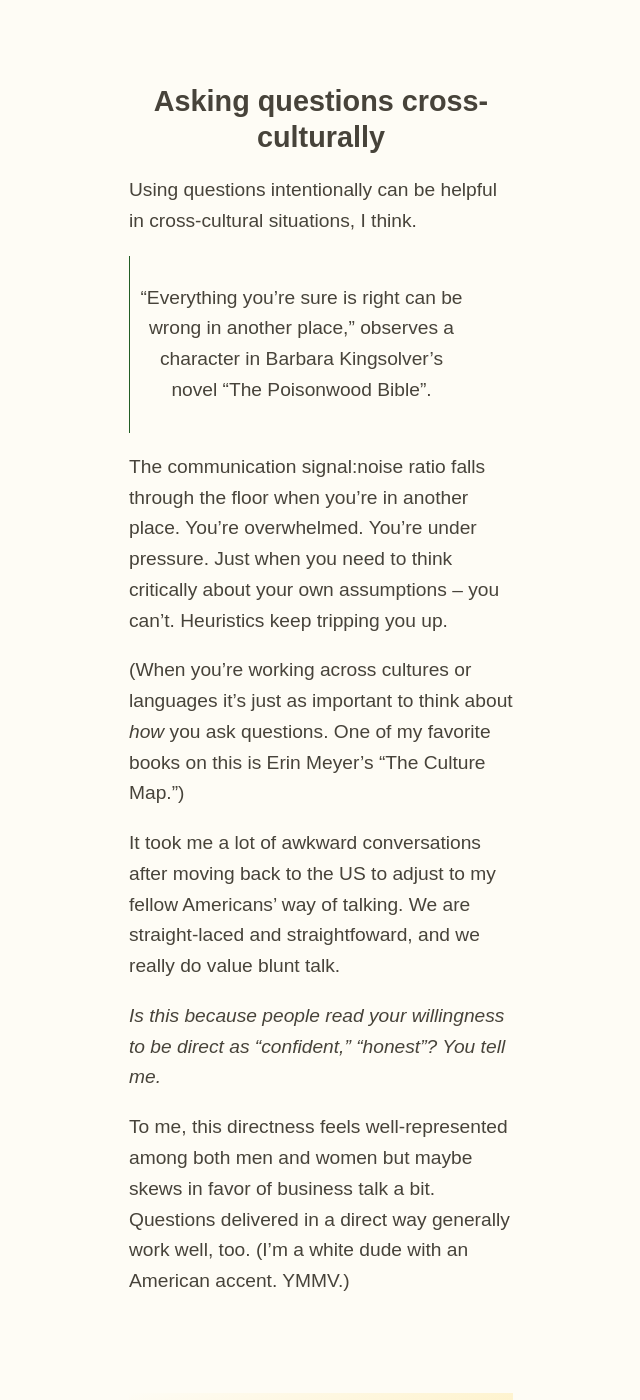
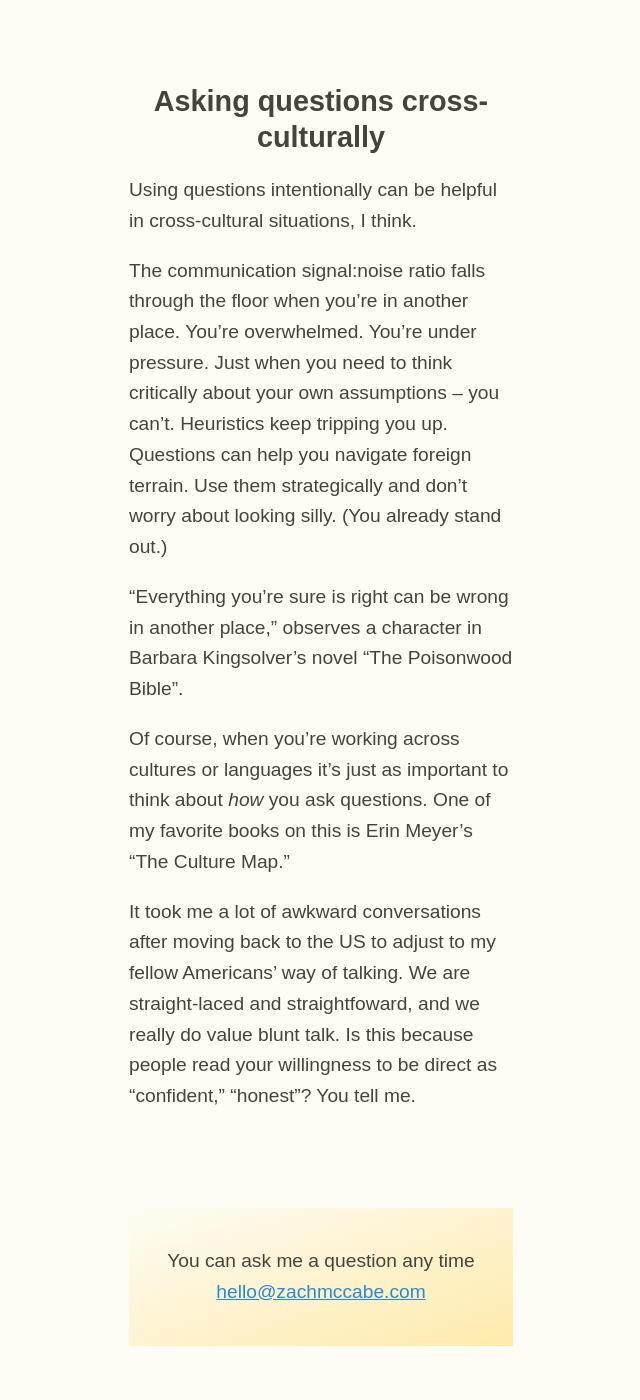
Before and after one commit to zachmccabe/zachmccabe.github.io, a Jekyll site: the page built from just_ask.md, in a window 1280 px wide and 1400 px high, scrolled down 1397 px. Shown: the whole window, without its empty margins (319-959 px from the left). Built offline with Jekyll 4.4.1, drawn with Linux system fonts in a browser that asks for light colours; some of the changed text lies outside the part shown.

Commit message:
Update just_ask.md

```diff
--- a/just_ask.md
+++ b/just_ask.md
@@ -3,7 +3,7 @@ layout: kaoliang3_article
 title: Just ask
 date: 2019-04-01
 description: Maybe “dumb” questions aren’t so dumb after all?
-cta: You can ask me a question any time! <a href="mailto:hello@zachmccabe.com">hello@zachmccabe.com</a>
+cta: You can ask me a question any time <a href="mailto:hello@zachmccabe.com">hello@zachmccabe.com</a>
 
 ---
 
@@ -37,14 +37,10 @@ Maybe "dumb" questions aren't so dumb after all?
 
 Using questions intentionally can be helpful in cross-cultural situations, I think.
 
-> "Everything you're sure is right can be wrong in another place," observes a character in Barbara Kingsolver's novel "The Poisonwood Bible".
+The communication signal:noise ratio falls through the floor when you're in another place. You're overwhelmed. You're under pressure. Just when you need to think critically about your own assumptions – you can't. Heuristics keep tripping you up. Questions can help you navigate foreign terrain. Use them strategically and don't worry about looking silly. (You already stand out.)
 
-The communication signal:noise ratio falls through the floor when you're in another place. You're overwhelmed. You're under pressure. Just when you need to think critically about your own assumptions – you can't. Heuristics keep tripping you up.
+"Everything you're sure is right can be wrong in another place," observes a character in Barbara Kingsolver's novel "The Poisonwood Bible".
 
-(When you're working across cultures or languages it's just as important to think about _how_ you ask questions. One of my favorite books on this is Erin Meyer's "The Culture Map.")
+Of course, when you're working across cultures or languages it's just as important to think about _how_ you ask questions. One of my favorite books on this is Erin Meyer's "The Culture Map."
 
-It took me a lot of awkward conversations after moving back to the US to adjust to my fellow Americans' way of talking. We are straight-laced and straightfoward, and we really do value blunt talk.
-
-_Is this because people read your willingness to be direct as "confident," "honest"? You tell me._
-
-To me, this directness feels well-represented among both men and women but maybe skews in favor of business talk a bit. Questions delivered in a direct way generally work well, too. (I'm a white dude with an American accent. YMMV.)
+It took me a lot of awkward conversations after moving back to the US to adjust to my fellow Americans' way of talking. We are straight-laced and straightfoward, and we really do value blunt talk. Is this because people read your willingness to be direct as "confident," "honest"? You tell me.
```
Also changed, not shown: other parts of just_ask.md (+5 -5 lines).
